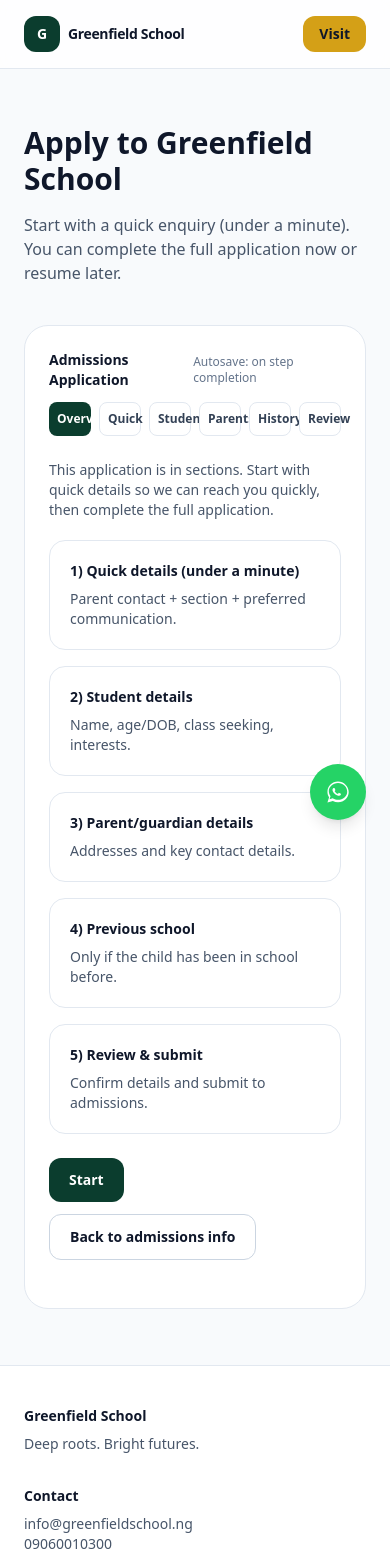
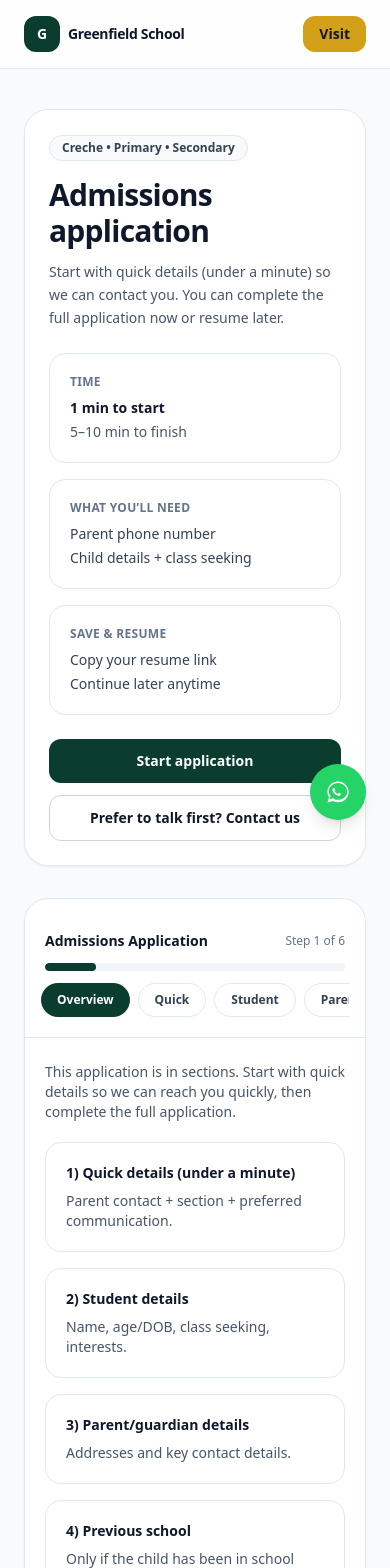
Before and after one commit to greenfieldschool/Greenfield, a Next.js app: page /apply in a window 390 px wide. Shown: the top 1568 px of the page. Built offline with nearby package versions, Linux system fonts and the light colour scheme.

Commit message:
Polish /apply mobile UX

```diff
--- a/src/app/apply/page.tsx
+++ b/src/app/apply/page.tsx
@@ -8,16 +8,54 @@ export default function ApplyPage({ searchParams }: Props) {
   const t = typeof searchParams?.t === "string" ? searchParams.t : "";
 
   return (
-    <div className="mx-auto max-w-4xl px-6 py-14">
-      <div className="max-w-3xl">
-        <h1 className="text-3xl font-semibold text-slate-900">Apply to Greenfield School</h1>
-        <p className="mt-4 text-slate-600">
-          Start with a quick enquiry (under a minute). You can complete the full application now or resume
-          later.
+    <div className="mx-auto max-w-4xl px-6 py-10 sm:py-14">
+      <div className="rounded-3xl border border-slate-200 bg-white p-6 shadow-sm sm:p-10">
+        <div className="inline-flex items-center gap-2 rounded-full border border-slate-200 bg-slate-50 px-3 py-1 text-xs font-semibold text-slate-700">
+          Creche • Primary • Secondary
+        </div>
+        <h1 className="mt-4 text-3xl font-semibold tracking-tight text-slate-900 sm:text-4xl">
+          Admissions application
+        </h1>
+        <p className="mt-3 max-w-2xl text-sm leading-relaxed text-slate-600 sm:text-base">
+          Start with quick details (under a minute) so we can contact you. You can complete the full
+          application now or resume later.
         </p>
+
+        <div className="mt-6 grid gap-4 sm:grid-cols-3">
+          <div className="rounded-2xl border border-slate-200 bg-white p-5">
+            <div className="text-xs font-semibold uppercase tracking-wide text-slate-500">Time</div>
+            <div className="mt-2 text-sm font-semibold text-slate-900">1 min to start</div>
+            <div className="mt-1 text-sm text-slate-600">5–10 min to finish</div>
+          </div>
+          <div className="rounded-2xl border border-slate-200 bg-white p-5">
+            <div className="text-xs font-semibold uppercase tracking-wide text-slate-500">What you’ll need</div>
+            <div className="mt-2 text-sm text-slate-700">Parent phone number</div>
+            <div className="mt-1 text-sm text-slate-700">Child details + class seeking</div>
+          </div>
+          <div className="rounded-2xl border border-slate-200 bg-white p-5">
+            <div className="text-xs font-semibold uppercase tracking-wide text-slate-500">Save & resume</div>
+            <div className="mt-2 text-sm text-slate-700">Copy your resume link</div>
+            <div className="mt-1 text-sm text-slate-700">Continue later anytime</div>
+          </div>
+        </div>
+
+        <div className="mt-6 flex flex-wrap gap-3">
+          <a
+            href="#application"
+            className="inline-flex w-full items-center justify-center rounded-xl bg-brand-green px-5 py-3 text-sm font-semibold text-white hover:brightness-95 sm:w-auto"
+          >
+            Start application
+          </a>
+          <a
+            href="/contact"
+            className="inline-flex w-full items-center justify-center rounded-xl border border-slate-300 bg-white px-5 py-3 text-sm font-semibold text-slate-900 hover:bg-slate-50 sm:w-auto"
+          >
+            Prefer to talk first? Contact us
+          </a>
+        </div>
       </div>
 
-      <div className="mt-10">
+      <div id="application" className="mt-8 scroll-mt-6 sm:mt-10">
         <ApplyWizard initialToken={t} />
       </div>
     </div>
--- a/src/app/apply/ui.tsx
+++ b/src/app/apply/ui.tsx
@@ -58,6 +58,15 @@ export function ApplyWizard({ initialToken = "" }: ApplyWizardProps) {
   const [saving, setSaving] = useState(false);
   const [error, setError] = useState<string | null>(null);
   const [success, setSuccess] = useState<string | null>(null);
+
+  const steps = useMemo(() => {
+    return ["overview", "quick", "student", "parents", "previous", "review"] as StepKey[];
+  }, []);
+
+  const stepIndex = useMemo(() => {
+    const idx = steps.indexOf(step);
+    return idx < 0 ? 0 : idx;
+  }, [step, steps]);
 
   const [quick, setQuick] = useState({
     parent_name: "",
@@ -372,7 +381,7 @@ export function ApplyWizard({ initialToken = "" }: ApplyWizardProps) {
   }
 
   return (
-    <div className="rounded-3xl border border-slate-200 bg-white p-6 sm:p-8">
+    <div className="rounded-3xl border border-slate-200 bg-white p-5 sm:p-8 shadow-sm">
       {loading ? <div className="text-sm text-slate-600">Loading…</div> : null}
 
       {error ? (
@@ -405,28 +414,24 @@ export function ApplyWizard({ initialToken = "" }: ApplyWizardProps) {
         </div>
       ) : null}
 
+      <div className="sticky top-0 -mx-5 mb-6 border-b border-slate-200 bg-white/95 px-5 pb-4 pt-3 backdrop-blur sm:static sm:m-0 sm:border-0 sm:bg-transparent sm:p-0">
         <div className="flex items-center justify-between">
           <div className="text-sm font-semibold text-slate-900">Admissions Application</div>
-        <div className="text-xs text-slate-500">Autosave: on step completion</div>
+          <div className="text-xs text-slate-500">Step {stepIndex + 1} of {steps.length}</div>
         </div>
 
-      <div className="mt-3 grid grid-cols-6 gap-2">
-        {(["overview", "quick", "student", "parents", "previous", "review"] as StepKey[]).map((k) => {
+        <div className="mt-3 h-2 w-full overflow-hidden rounded-full bg-slate-100">
+          <div
+            className="h-full rounded-full bg-brand-green transition-all"
+            style={{ width: `${Math.round(((stepIndex + 1) / steps.length) * 100)}%` }}
+          />
+        </div>
+
+        <div className="mt-3 -mx-1 flex snap-x snap-mandatory gap-2 overflow-x-auto px-1 pb-1 [-webkit-overflow-scrolling:touch]">
+          {steps.map((k) => {
             const active = k === step;
-          return (
-            <button
-              key={k}
-              type="button"
-              className={
-                "rounded-lg px-2 py-2 text-xs font-semibold transition " +
-                (active
-                  ? "bg-brand-green text-white"
-                  : "border border-slate-200 bg-white text-slate-700 hover:bg-slate-50")
-              }
-              onClick={() => setStep(k)}
-              disabled={saving}
-            >
-              {k === "overview"
+            const label =
+              k === "overview"
                 ? "Overview"
                 : k === "quick"
                   ? "Quick"
@@ -436,10 +441,26 @@ export function ApplyWizard({ initialToken = "" }: ApplyWizardProps) {
                       ? "Parents"
                       : k === "previous"
                         ? "History"
-                        : "Review"}
+                        : "Review";
+
+            return (
+              <button
+                key={k}
+                type="button"
+                className={
+                  "snap-start whitespace-nowrap rounded-full px-4 py-2 text-xs font-semibold transition " +
+                  (active
+                    ? "bg-brand-green text-white"
+                    : "border border-slate-200 bg-white text-slate-700 hover:bg-slate-50")
+                }
+                onClick={() => setStep(k)}
+                disabled={saving}
+              >
+                {label}
               </button>
             );
           })}
+        </div>
       </div>
 
       {step === "overview" ? (
@@ -460,14 +481,14 @@ export function ApplyWizard({ initialToken = "" }: ApplyWizardProps) {
           <div className="mt-6 flex flex-wrap gap-3">
             <button
               type="button"
-              className="inline-flex items-center justify-center rounded-xl bg-brand-green px-5 py-3 text-sm font-semibold text-white hover:brightness-95"
+              className="inline-flex w-full items-center justify-center rounded-xl bg-brand-green px-5 py-3 text-sm font-semibold text-white hover:brightness-95 sm:w-auto"
               onClick={() => setStep("quick")}
             >
               Start
             </button>
             <a
               href="/admissions"
-              className="inline-flex items-center justify-center rounded-xl border border-slate-300 bg-white px-5 py-3 text-sm font-semibold text-slate-900 hover:bg-slate-50"
+              className="inline-flex w-full items-center justify-center rounded-xl border border-slate-300 bg-white px-5 py-3 text-sm font-semibold text-slate-900 hover:bg-slate-50 sm:w-auto"
             >
               Back to admissions info
             </a>
@@ -566,7 +587,7 @@ export function ApplyWizard({ initialToken = "" }: ApplyWizardProps) {
               <button
                 type="button"
                 disabled={!canContinueQuick || saving}
-                className="inline-flex items-center justify-center rounded-xl bg-brand-green px-5 py-3 text-sm font-semibold text-white hover:brightness-95 disabled:cursor-not-allowed disabled:opacity-60"
+                className="inline-flex w-full items-center justify-center rounded-xl bg-brand-green px-5 py-3 text-sm font-semibold text-white hover:brightness-95 disabled:cursor-not-allowed disabled:opacity-60 sm:w-auto"
                 onClick={startApplication}
               >
                 {saving ? "Starting…" : "Continue"}
@@ -575,7 +596,7 @@ export function ApplyWizard({ initialToken = "" }: ApplyWizardProps) {
               <button
                 type="button"
                 disabled={!canContinueQuick || saving}
-                className="inline-flex items-center justify-center rounded-xl bg-brand-green px-5 py-3 text-sm font-semibold text-white hover:brightness-95 disabled:cursor-not-allowed disabled:opacity-60"
+                className="inline-flex w-full items-center justify-center rounded-xl bg-brand-green px-5 py-3 text-sm font-semibold text-white hover:brightness-95 disabled:cursor-not-allowed disabled:opacity-60 sm:w-auto"
                 onClick={async () => {
                   const ok = await savePatch(
                     { note: quick.note },
@@ -597,7 +618,7 @@ export function ApplyWizard({ initialToken = "" }: ApplyWizardProps) {
 
             <button
               type="button"
-              className="inline-flex items-center justify-center rounded-xl border border-slate-300 bg-white px-5 py-3 text-sm font-semibold text-slate-900 hover:bg-slate-50"
+              className="inline-flex w-full items-center justify-center rounded-xl border border-slate-300 bg-white px-5 py-3 text-sm font-semibold text-slate-900 hover:bg-slate-50 sm:w-auto"
               onClick={() => setStep("overview")}
               disabled={saving}
             >
@@ -700,7 +721,7 @@ export function ApplyWizard({ initialToken = "" }: ApplyWizardProps) {
           <div className="mt-6 flex flex-wrap gap-3">
             <button
               type="button"
-              className="inline-flex items-center justify-center rounded-xl bg-brand-green px-5 py-3 text-sm font-semibold text-white hover:brightness-95 disabled:cursor-not-allowed disabled:opacity-60"
+              className="inline-flex w-full items-center justify-center rounded-xl bg-brand-green px-5 py-3 text-sm font-semibold text-white hover:brightness-95 disabled:cursor-not-allowed disabled:opacity-60 sm:w-auto"
               disabled={saving}
               onClick={saveStudentAndNext}
             >
@@ -708,7 +729,7 @@ export function ApplyWizard({ initialToken = "" }: ApplyWizardProps) {
             </button>
             <button
               type="button"
-              className="inline-flex items-center justify-center rounded-xl border border-slate-300 bg-white px-5 py-3 text-sm font-semibold text-slate-900 hover:bg-slate-50"
+              className="inline-flex w-full items-center justify-center rounded-xl border border-slate-300 bg-white px-5 py-3 text-sm font-semibold text-slate-900 hover:bg-slate-50 sm:w-auto"
               onClick={() => setStep("quick")}
               disabled={saving}
             >
@@ -805,7 +826,7 @@ export function ApplyWizard({ initialToken = "" }: ApplyWizardProps) {
           <div className="mt-6 flex flex-wrap gap-3">
             <button
               type="button"
-              className="inline-flex items-center justify-center rounded-xl bg-brand-green px-5 py-3 text-sm font-semibold text-white hover:brightness-95 disabled:cursor-not-allowed disabled:opacity-60"
+              className="inline-flex w-full items-center justify-center rounded-xl bg-brand-green px-5 py-3 text-sm font-semibold text-white hover:brightness-95 disabled:cursor-not-allowed disabled:opacity-60 sm:w-auto"
               disabled={saving}
               onClick={saveParentsAndNext}
             >
@@ -813,7 +834,7 @@ export function ApplyWizard({ initialToken = "" }: ApplyWizardProps) {
             </button>
             <button
               type="button"
-              className="inline-flex items-center justify-center rounded-xl border border-slate-300 bg-white px-5 py-3 text-sm font-semibold text-slate-900 hover:bg-slate-50"
+              className="inline-flex w-full items-center justify-center rounded-xl border border-slate-300 bg-white px-5 py-3 text-sm font-semibold text-slate-900 hover:bg-slate-50 sm:w-auto"
               onClick={() => setStep("student")}
               disabled={saving}
             >
@@ -901,7 +922,7 @@ export function ApplyWizard({ initialToken = "" }: ApplyWizardProps) {
           <div className="mt-6 flex flex-wrap gap-3">
             <button
               type="button"
-              className="inline-flex items-center justify-center rounded-xl bg-brand-green px-5 py-3 text-sm font-semibold text-white hover:brightness-95 disabled:cursor-not-allowed disabled:opacity-60"
+              className="inline-flex w-full items-center justify-center rounded-xl bg-brand-green px-5 py-3 text-sm font-semibold text-white hover:brightness-95 disabled:cursor-not-allowed disabled:opacity-60 sm:w-auto"
               disabled={saving}
               onClick={savePreviousAndNext}
             >
@@ -909,7 +930,7 @@ export function ApplyWizard({ initialToken = "" }: ApplyWizardProps) {
             </button>
             <button
               type="button"
-              className="inline-flex items-center justify-center rounded-xl border border-slate-300 bg-white px-5 py-3 text-sm font-semibold text-slate-900 hover:bg-slate-50"
+              className="inline-flex w-full items-center justify-center rounded-xl border border-slate-300 bg-white px-5 py-3 text-sm font-semibold text-slate-900 hover:bg-slate-50 sm:w-auto"
               onClick={() => setStep("parents")}
               disabled={saving}
             >
@@ -954,7 +975,7 @@ export function ApplyWizard({ initialToken = "" }: ApplyWizardProps) {
           <div className="mt-6 flex flex-wrap gap-3">
             <button
               type="button"
-              className="inline-flex items-center justify-center rounded-xl bg-brand-gold px-5 py-3 text-sm font-semibold text-slate-900 hover:brightness-95 disabled:cursor-not-allowed disabled:opacity-60"
+              className="inline-flex w-full items-center justify-center rounded-xl bg-brand-gold px-5 py-3 text-sm font-semibold text-slate-900 hover:brightness-95 disabled:cursor-not-allowed disabled:opacity-60 sm:w-auto"
               disabled={saving}
               onClick={submitApplication}
             >
@@ -962,7 +983,7 @@ export function ApplyWizard({ initialToken = "" }: ApplyWizardProps) {
             </button>
             <button
               type="button"
-              className="inline-flex items-center justify-center rounded-xl border border-slate-300 bg-white px-5 py-3 text-sm font-semibold text-slate-900 hover:bg-slate-50"
+              className="inline-flex w-full items-center justify-center rounded-xl border border-slate-300 bg-white px-5 py-3 text-sm font-semibold text-slate-900 hover:bg-slate-50 sm:w-auto"
               onClick={() => setStep("previous")}
               disabled={saving}
             >
```
Lines whose indentation alone changed are shown as unchanged.
